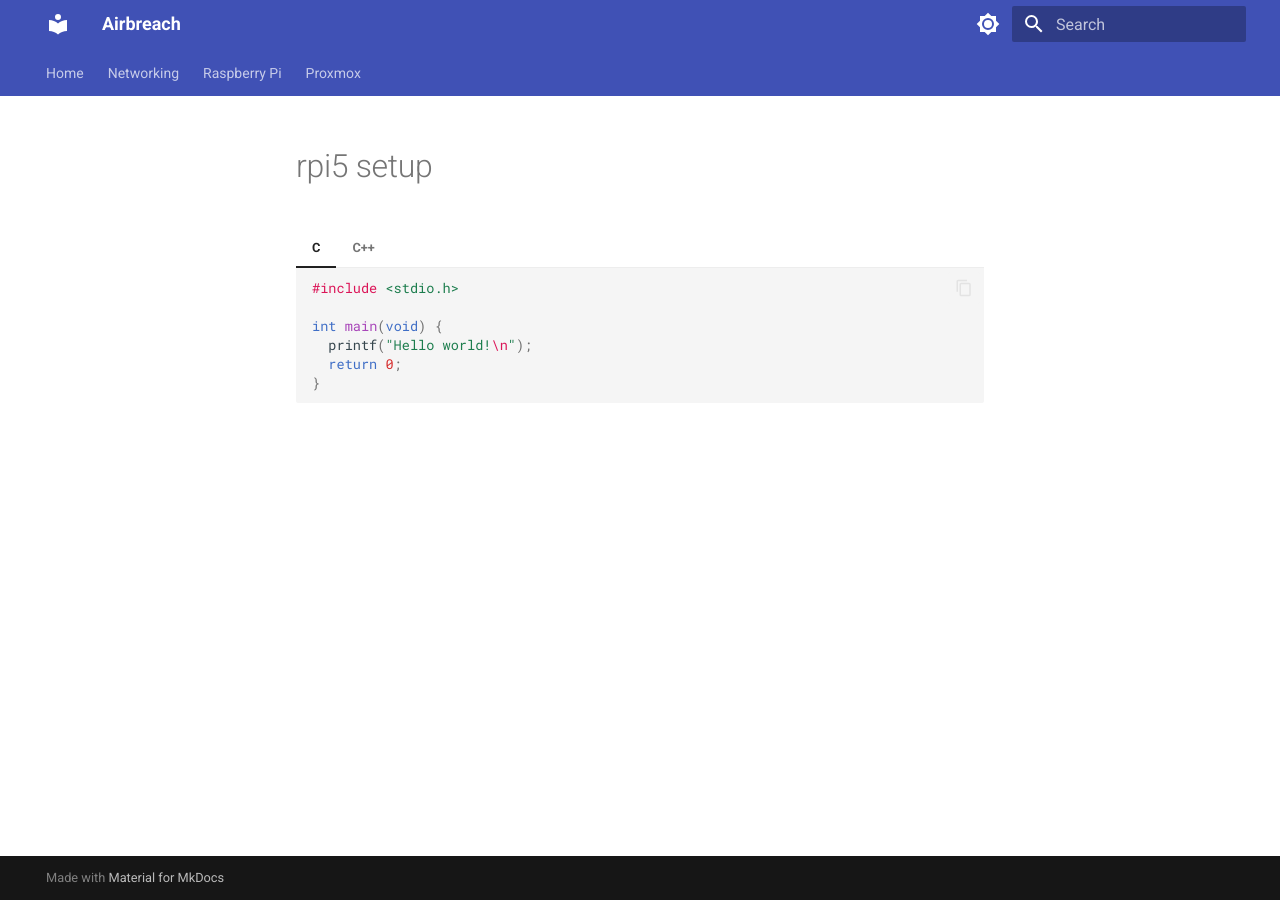
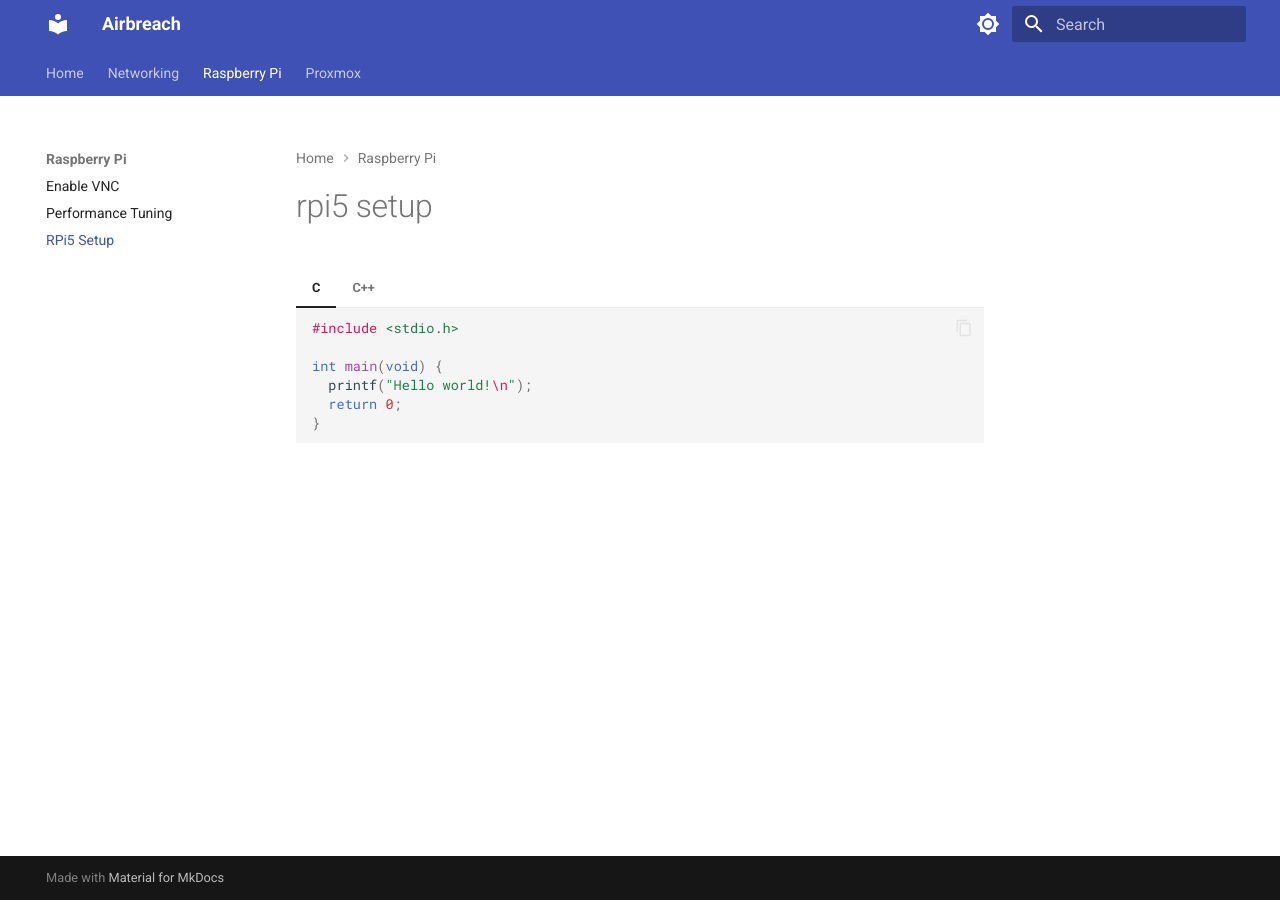
Before and after one commit to DirtyOptics/airbreach, an MkDocs documentation site: the page built from docs/raspberry-pi/rpi5-setup.md, in a window 1280 px wide. Built offline with MkDocs 1.6.1 and Material for MkDocs 9.7.7, drawn with Linux system fonts in a browser that asks for light colours.

Commit message:
vault backup: 2025-10-19 22:13:57

```diff
--- a/mkdocs.yml
+++ b/mkdocs.yml
@@ -52,6 +52,7 @@ nav:
   - Raspberry Pi:
       - Enable VNC: raspberry-pi/enable-vnc.md
       - Performance Tuning: raspberry-pi/performance-tuning.md
+      - RPi5 Setup: raspberry-pi/rpi5-setup.md
   - Proxmox:
     - PCI Passthrough: proxmox/PROXMOX-PCI Passthrough.md
     - Backup and Restore: proxmox/backup-restore.md
```
